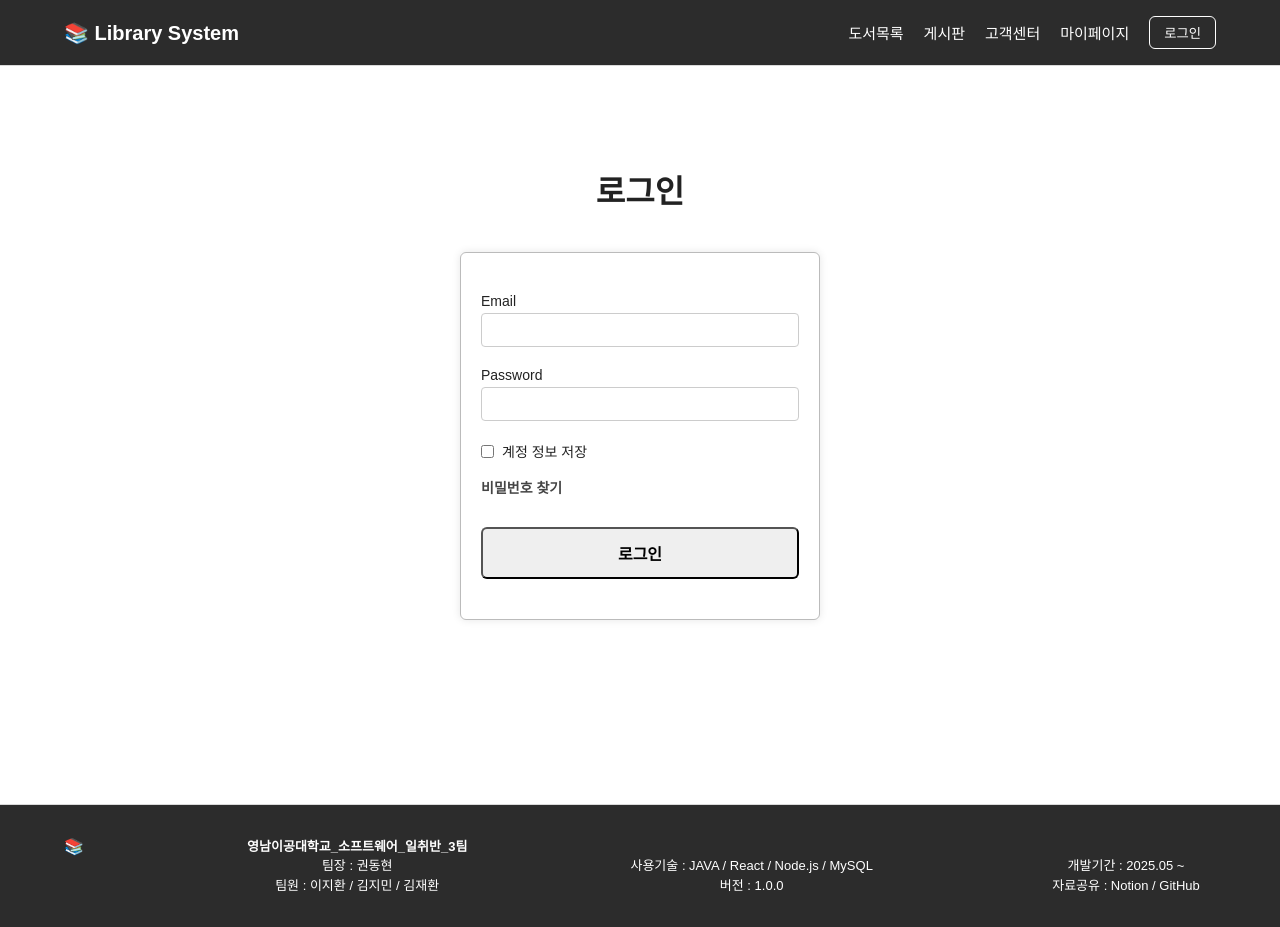
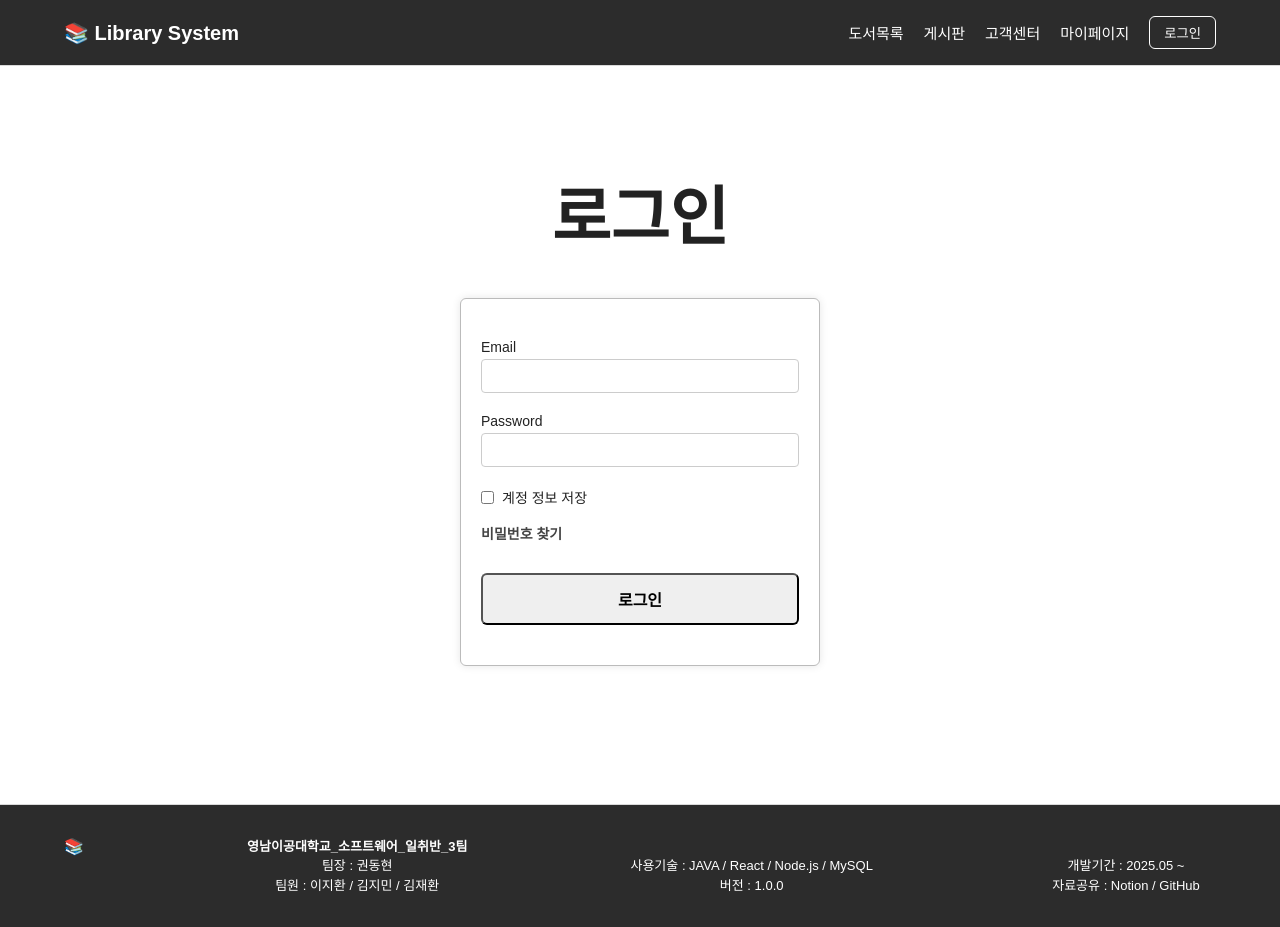
Before and after one commit to dhkdhkdhk-1/2025JavaProject, a React (Create React App) app in the folder frontend/: page /login in a window 1280 px wide. Built offline with nearby package versions, Linux system fonts and the light colour scheme.

Commit message:
Login Frontend

```diff
--- a/frontend/src/pages/login/Login-Style.css
+++ b/frontend/src/pages/login/Login-Style.css
@@ -42,5 +42,5 @@ body {
 main {
   flex: 1;
   padding: var(--spacing-base);
-  margin-bottom: 43.7px; /* footer와의 간격 */
+  margin-bottom: -2.5px; /* footer와의 간격 */
 }
--- a/frontend/src/pages/login/Login.tsx
+++ b/frontend/src/pages/login/Login.tsx
@@ -2,6 +2,8 @@ import React, { useState } from "react";
 import { CheckboxField } from "./components/CheckboxField";
 import { InputField } from "./components/InputField";
 import { VariantPrimaryWrapper } from "./components/VariantPrimaryWrapper";
+import { TextContentTitle } from "./components/TextContentTitle";
+
 import "./Login-Variables.css";
 import "./Login-Style.css";
 
@@ -11,13 +13,13 @@ const Login: React.FC = () => {
   const [remember, setRemember] = useState(false);
 
   const handleLogin = () => {
-    // 로그인 처리 로직 작성
     console.log({ email, password, remember });
   };
 
   return (
     <div className="login-page">
-      <h1 className="login-title">로그인</h1>
+      <TextContentTitle title="로그인" align="center" className="login-title" />
+
       <div className="login-box">
         <InputField
           className="login-input"
--- a/frontend/src/pages/login/components/TextContentTitle.tsx
+++ b/frontend/src/pages/login/components/TextContentTitle.tsx
@@ -5,7 +5,6 @@ type TextContentTitleProps = {
   divClassName?: string;
   divClassNameOverride?: string;
   title: string;
-  subtitle?: string;
   align?: "center" | "left" | "right";
 };
 
@@ -14,7 +13,6 @@ export const TextContentTitle: React.FC<TextContentTitleProps> = ({
   divClassName = "",
   divClassNameOverride = "",
   title,
-  subtitle,
   align = "center",
 }) => {
   return (
@@ -23,11 +21,8 @@ export const TextContentTitle: React.FC<TextContentTitleProps> = ({
       style={{ textAlign: align }}
     >
       <div className={`${divClassName} ${divClassNameOverride}`}>
-        <h2 style={{ fontSize: "28px", fontWeight: "bold" }}>{title}</h2>
-        {subtitle && <p>{subtitle}</p>}
+        <h1>{title}</h1>
       </div>
     </div>
   );
 };
-
-export {};
```
